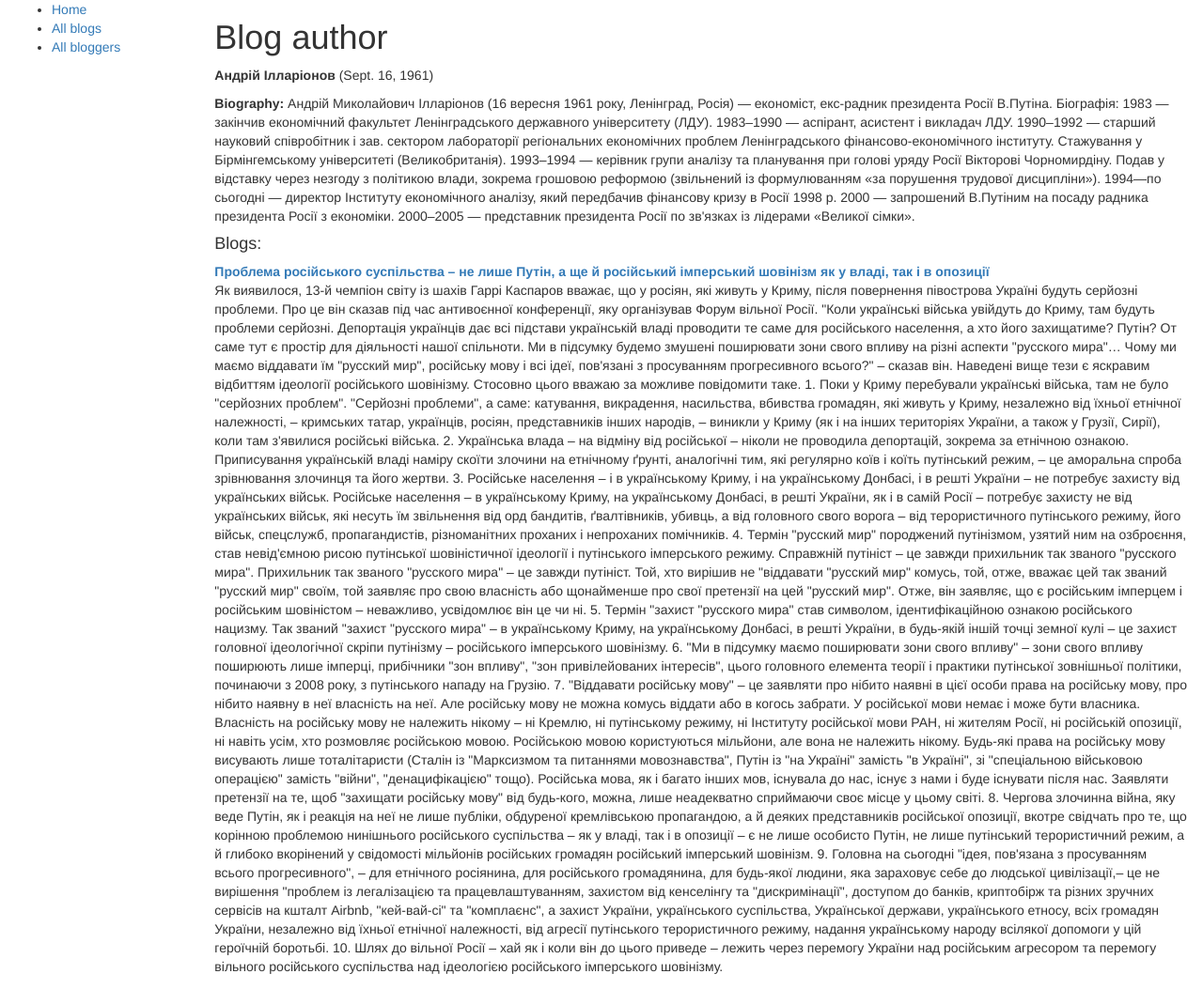
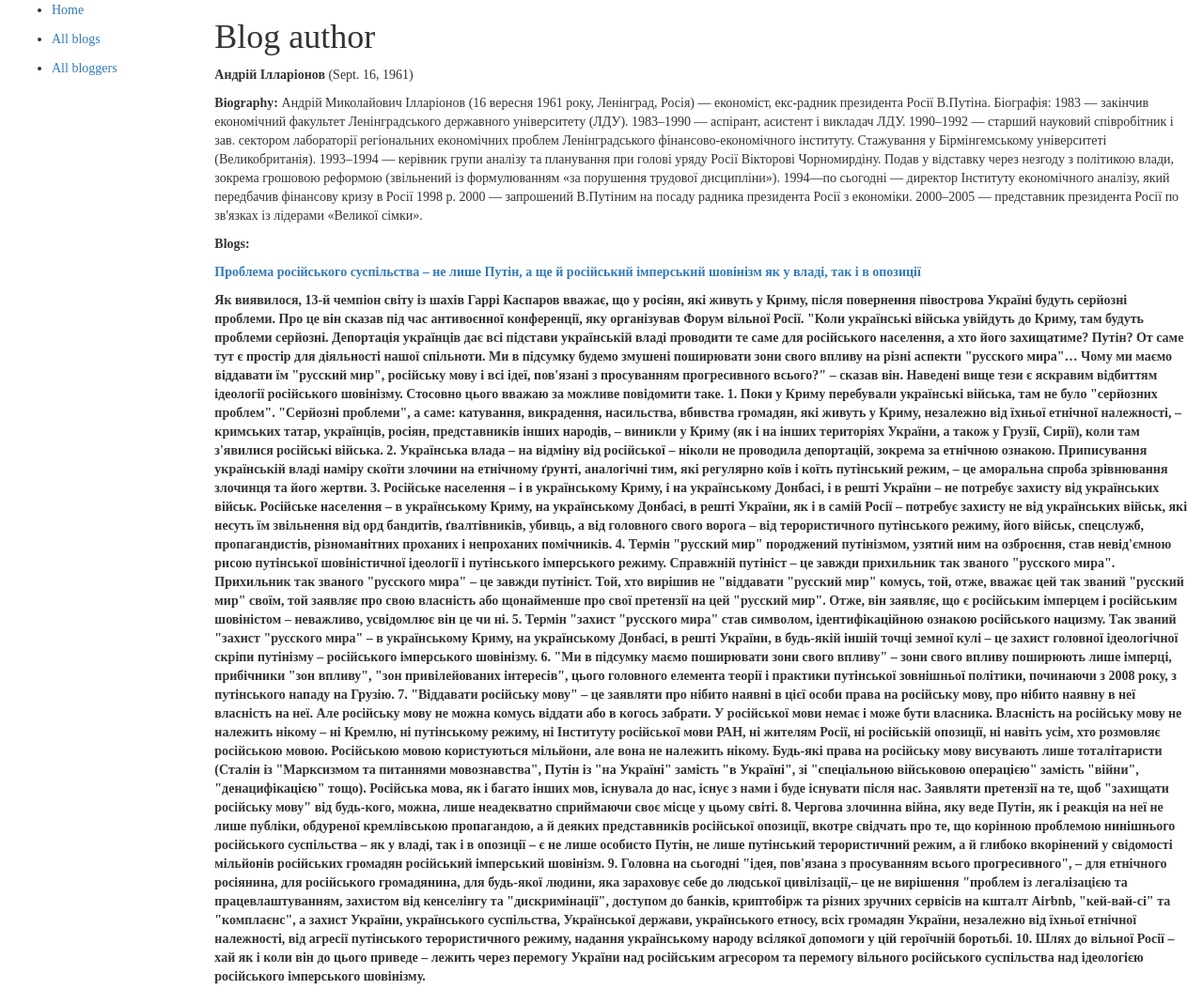
Before and after one commit to RezenkovD/blog_site_django, a Django app: template app_blog/templates/app_blog/blog_author_detail.html in a window 1280 px wide. Shown: the whole page at 94% size. Before the commit the page ends 1037 px from the top, so only its background shows below. Run offline with Django 4.2, Linux system fonts and the light colour scheme; the template is opened without the code that fills it: values that come from a table or form of the project are taken from there, others are empty; data comes from the database, SQL or seed files in the repository; both versions use the stored data as it was after the commit; some libraries are stand-ins or nearby versions.

Commit message:
html + css times new roman

```diff
--- a/app_blog/templates/app_blog/blog_author_detail.html
+++ b/app_blog/templates/app_blog/blog_author_detail.html
@@ -1,17 +1,17 @@
 {% extends "base_generic.html" %}
 
 {% block content %}
-<h1>Blog author</h1>
+<h1><p class="p1">Blog author</p></h1>
 
 
-  <p><strong>{{blog_author.first_name}} {{blog_author.last_name}}</strong> ({{blog_author.date_of_birth}}) </p>
-  <p><strong>Biography:</strong> {{ blog_author.summary }}</p>
-  <h4>Blogs:</h4>
+  <p class="p1"><strong>{{blog_author.first_name}} {{blog_author.last_name}}</strong> ({{blog_author.date_of_birth}}) </p>
+  <p class="p1"><strong>Biography:</strong> {{ blog_author.summary }}</p>
+  <dt><p class="p1">Blogs:</p></dt>
 
   <dl>
     {% for blog in blog_author.blog_set.all %}
-      <dt><a href="{% url 'blog-detail' blog.pk %}">{{blog}}</a></dt>
-      <dd>{{blog.description}}</dd>
+      <dt><p class="p1"><a href="{% url 'blog-detail' blog.pk %}">{{blog}}</a></p></dt>
+      <dt><p class="p1">{{blog.description}}</p></dt>
     {% endfor %}
     </dl>
 
--- a/app_blog/templates/app_blog/blog_author_list.html
+++ b/app_blog/templates/app_blog/blog_author_list.html
@@ -1,19 +1,19 @@
 {% extends "base_generic.html" %}
 
 {% block content %}
-    <h1>Author List</h1>
+    <h1><p class="p1">Author List</p></h1>
 
     {% if blog_author_list %}
     <ul>
 
       {% for author in blog_author_list %}
       <li>
-        <a href="{{ author.get_absolute_url }}">{{ author.first_name }} {{ author.last_name }}</a> ({{ author.date_of_birth }})
+        <p class="p1"><a href="{{ author.get_absolute_url }}">{{ author.first_name }} {{ author.last_name }}</a> ({{ author.date_of_birth }})</p>
       </li>
       {% endfor %}
 
     </ul>
     {% else %}
-      <p>There are no authors in the blogs.</p>
+    <p class="p1">There are no authors in the blogs.</p>
     {% endif %}
 {% endblock %}
--- a/app_blog/templates/app_blog/blog_list.html
+++ b/app_blog/templates/app_blog/blog_list.html
@@ -1,19 +1,19 @@
 {% extends "base_generic.html" %}
 
 {% block content %}
-    <h1>Blog List</h1>
+    <h1><p class="p1">Blog List</p></h1>
 
     {% if blog_list %}
     <ul>
 
       {% for blog in blog_list %}
       <li>
-        <a href="{{ blog.get_absolute_url }}">{{ blog.title }}</a> ({{blog.date_of_publication}}) --- <a href="{{ blog.blog_author.get_absolute_url }}">{{ blog.blog_author }}</a>
+        <p class="p1"><a href="{{ blog.get_absolute_url }}">{{ blog.title }}</a> ({{blog.date_of_publication}}) --- <a href="{{ blog.blog_author.get_absolute_url }}">{{ blog.blog_author }}</a></p>
       </li>
       {% endfor %}
 
     </ul>
     {% else %}
-      <p>There are no books in the library.</p>
+    <p class="p1">There are no books in the library.</p>
     {% endif %}
 {% endblock %}
--- a/app_blog/templates/base_generic.html
+++ b/app_blog/templates/base_generic.html
@@ -1,7 +1,11 @@
 <!DOCTYPE html>
 <html lang="en">
 <head>
-
+  <style>
+  .p1 {
+    font-family: "Times New Roman", Times, serif;
+    }
+  </style>
   {% block title %}<title>All bloggers</title>{% endblock %}
   <meta charset="utf-8">
   <meta name="viewport" content="width=device-width, initial-scale=1">
@@ -21,9 +25,9 @@
       <div class="col-sm-2">
       {% block sidebar %}
       <ul class="sidebar-nav">
-          <li><a href="{% url 'index' %}">Home</a></li>
-          <li><a href="{% url 'blogs' %}">All blogs</a></li>
-          <li><a href="{% url 'authors' %}">All bloggers</a></li>
+          <li><p class="p1"><a href="{% url 'index' %}">Home</p></a></li>
+          <li><p class="p1"><a href="{% url 'blogs' %}">All blogs</p></a></li>
+          <li><p class="p1"><a href="{% url 'authors' %}">All bloggers</p></a></li>
       </ul>
      {% endblock %}
       </div>
--- a/app_blog/templates/index.html
+++ b/app_blog/templates/index.html
@@ -1,5 +1,5 @@
 {% extends "base_generic.html" %}
 
 {% block content %}
-<h1>DIY Blog Home</h1>
+  <h1><p class="p1">DIY Blog Home</p></h1>
 {% endblock %}
--- a/app_blog/urls.py
+++ b/app_blog/urls.py
@@ -5,7 +5,7 @@
 urlpatterns = [
    path('blog/', views.index, name='index'),
    path('blog/blogs/', views.BlogListWiew.as_view(), name='blogs'),
-   path('blog/blog_authors/', views.AuthorListWiew.as_view(), name='authors'),
+   path('blog/authors/', views.AuthorListWiew.as_view(), name='authors'),
    path('blog/blogs/<int:pk>', views.BlogDetailView.as_view(), name='blog-detail'),
-   path('blog/blog_authors/<int:pk>', views.BlogAuthorDetailView.as_view(), name='author-detail'),
+   path('blog/authors/<int:pk>', views.BlogAuthorDetailView.as_view(), name='author-detail'),
 ]
```
Also changed, not shown: app_blog/templates/app_blog/blog_detail.html (+4 -4 lines), db.sqlite3.
